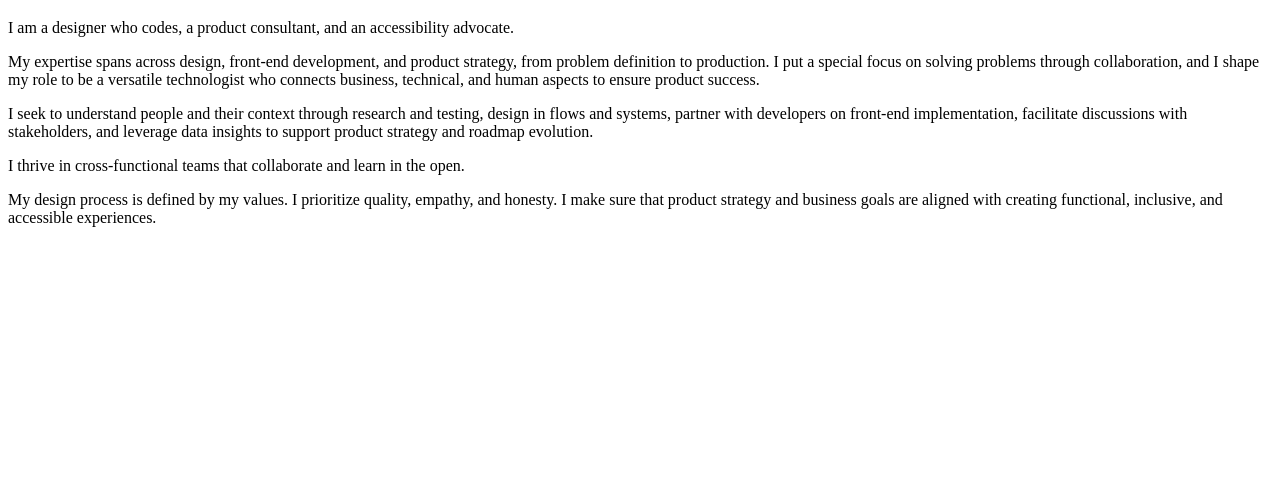
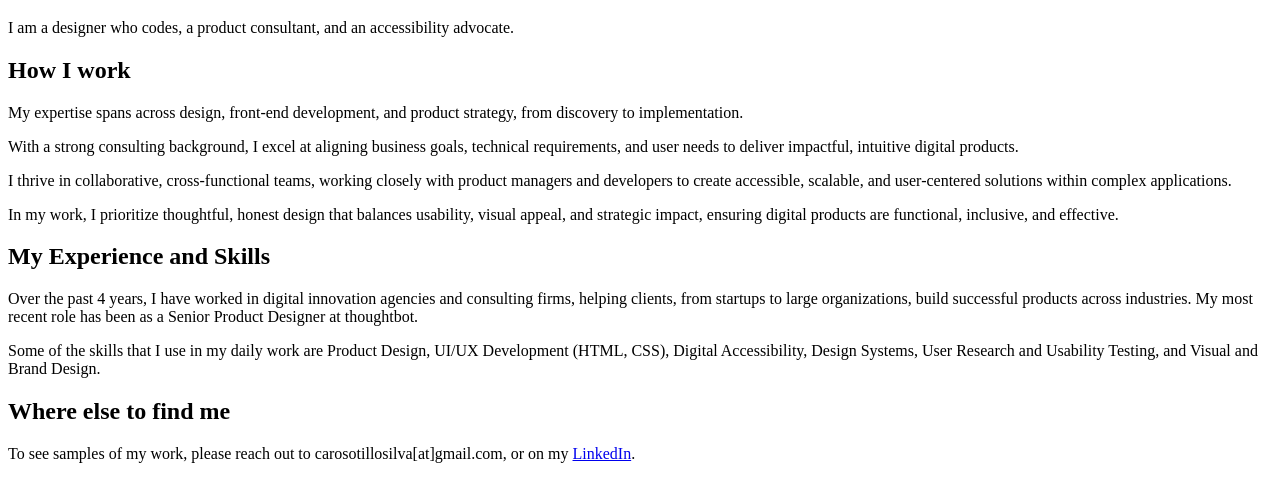
Before and after one commit to caro-sotillo/carosotillosilva, a plain HTML site: page index.html in a window 1280 px wide. Shown: the part 146-648 px from the top of the page. Drawn offline with Linux system fonts and the light colour scheme.

Commit message:
Update description

```diff
--- a/index.html
+++ b/index.html
@@ -14,11 +14,16 @@
 <main>
     <h1>Hi, I am Caro.</h1>
     <p>I am a designer who codes, a product consultant, and an accessibility advocate. </p>
-    <p>My expertise spans across design, front-end development, and product strategy, from problem definition to production. I put a special focus on solving problems through collaboration, and I shape my role to be a versatile technologist who connects business, technical, and human aspects to ensure product success.</p>
-    <p>I seek to understand people and their context through research and testing, design in flows and systems, partner with developers on front-end implementation, facilitate discussions with stakeholders, and leverage data insights to support product strategy and roadmap evolution.</p>
-    <p>I thrive in cross-functional teams that collaborate and learn in the open.</p>
-    <p>My design process is defined by my values. I prioritize quality, empathy, and honesty. I make sure that product strategy and business goals are aligned with creating functional, inclusive, and accessible experiences.</p>
-</p>
+   <h2>How I work</h2>
+    <p>My expertise spans across design, front-end development, and product strategy, from discovery to implementation.</p>
+    <p>With a strong consulting background, I excel at aligning business goals, technical requirements, and user needs to deliver impactful, intuitive digital products.</p>
+    <p>I thrive in collaborative, cross-functional teams, working closely with product managers and developers to create accessible, scalable, and user-centered solutions within complex applications.</p>
+    <p>In my work, I prioritize thoughtful, honest design that balances usability, visual appeal, and strategic impact, ensuring digital products are functional, inclusive, and effective.</p>
+    <h2>My Experience and Skills</h2>
+    <p>Over the past 4 years, I have worked in digital innovation agencies and consulting firms, helping clients, from startups to large organizations, build successful products across industries. My most recent role has been as a Senior Product Designer at thoughtbot.</p>
+    <p>Some of the skills that I use in my daily work are Product Design, UI/UX Development (HTML, CSS), Digital Accessibility, Design Systems, User Research and Usability Testing, and Visual and Brand Design.</p>
+    <h2>Where else to find me</h2>
+    <p>To see samples of my work, please reach out to carosotillosilva[at]gmail.com, or on my <a href="https://www.linkedin.com/in/carolinasotillosilva/">LinkedIn</a>.</p>
 </main>
 </body>
 </html>
```
